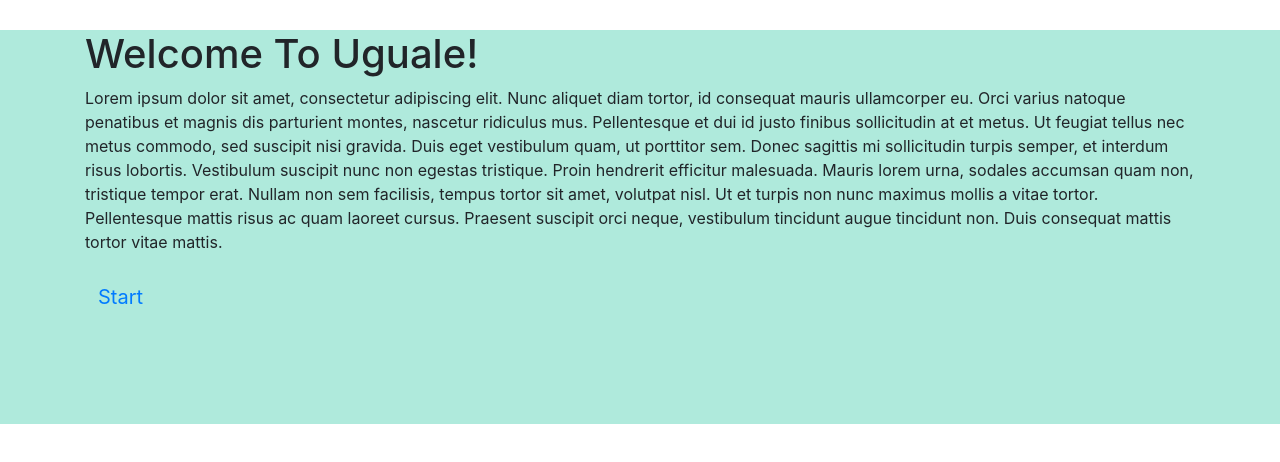
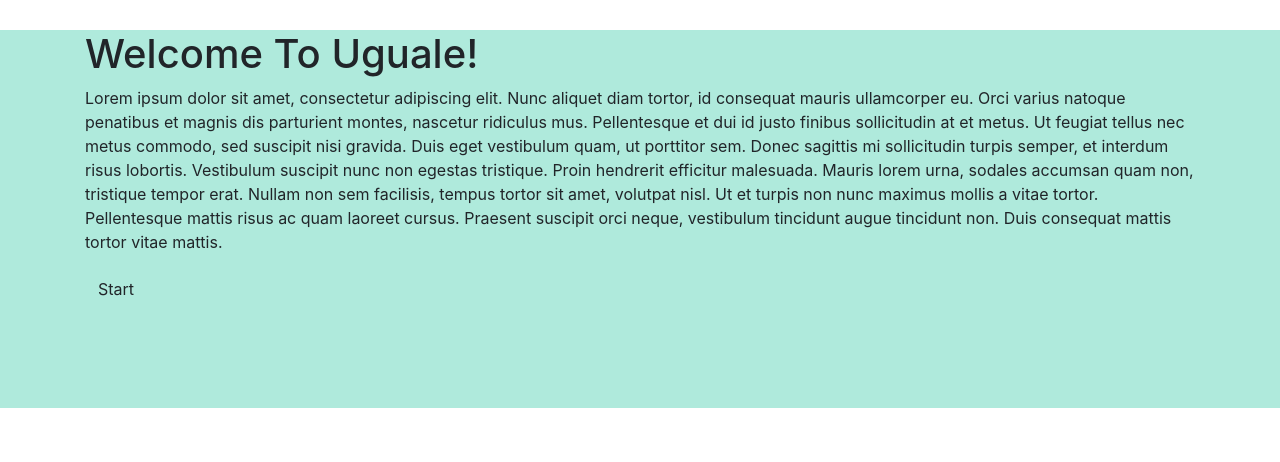
Before and after one commit to clairevita/uguale, a React (Create React App) app: page / in a window 1280 px wide. Shown: the top 462 px of the page. Built offline with nearby package versions, Linux system fonts and the light colour scheme.

Commit message:
routing for buttons is working (#9)

```diff
--- a/src/components/HomeBttn/index.js
+++ b/src/components/HomeBttn/index.js
@@ -3,9 +3,10 @@ import Button from "react-bootstrap/Button";
 import './HomeBttn.css';
 
 function HomeBttn() {
+
   return (
-  <Button bsPrefix= "HomeBttn">
-  home
+  <Button bsPrefix= "HomeBttn" onClick={event =>  window.location.href='/'}>
+   Home
  </Button>
 )}
 
--- a/src/components/StartBttn/index.js
+++ b/src/components/StartBttn/index.js
@@ -4,10 +4,8 @@ import { Link } from "react-router-dom";
 
 function StartBttn() {
   return (
-  <Button variant="contained" color="secondary" className="HomeButton">
-      <Link className="navbar-brand" to="/game">
-        Start
-      </Link>
+  <Button variant="contained" color="secondary" className="HomeButton" onClick={event =>  window.location.href='/game'}>
+      Start
  </Button>
 )}
 
```
